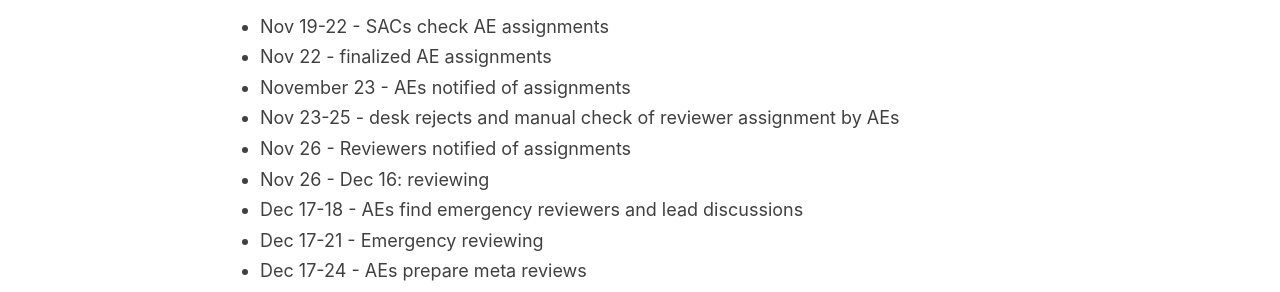
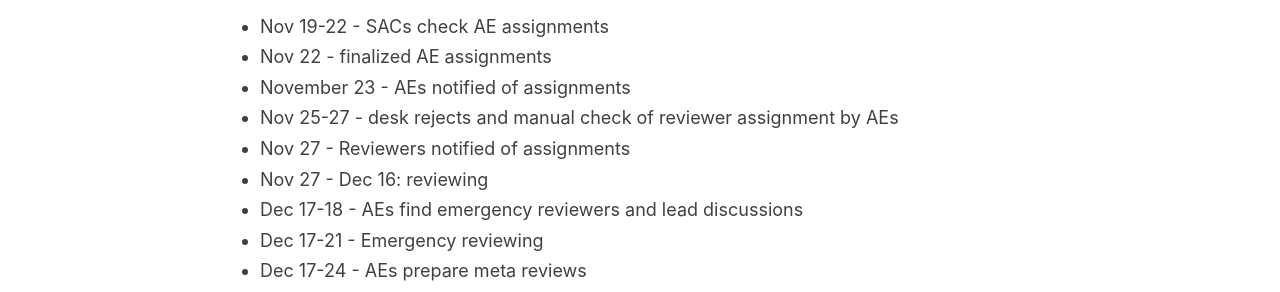
Before and after one commit to amitmerchant1990/reverie, a Jekyll site: the page built from _posts/2021-11-17-modified-timeline-November.md, in a window 1280 px wide. Shown: the part 386-678 px from the top of the page. Built offline with Jekyll 4.4.1, drawn with Linux system fonts in a browser that asks for light colours; our own code applies the rules of GitHub Pages for plain Markdown files.

Commit message:
Update 2021-11-17-modified-timeline-November.md

```diff
--- a/_posts/2021-11-17-modified-timeline-November.md
+++ b/_posts/2021-11-17-modified-timeline-November.md
@@ -2,9 +2,9 @@ For November, working with the ACL 2022 senior area chairs and program chairs, w
 * Nov 19-22 - SACs check AE assignments
 * Nov 22 - finalized AE assignments
 * November 23 - AEs notified of assignments
-* Nov 23-25 - desk rejects and manual check of reviewer assignment by AEs
-* Nov 26 - Reviewers notified of assignments
-* Nov 26 - Dec 16: reviewing
+* Nov 25-27 - desk rejects and manual check of reviewer assignment by AEs
+* Nov 27 - Reviewers notified of assignments
+* Nov 27 - Dec 16: reviewing
 * Dec 17-18 - AEs find emergency reviewers and lead discussions
 * Dec 17-21 - Emergency reviewing
 * Dec 17-24 - AEs prepare meta reviews
```
